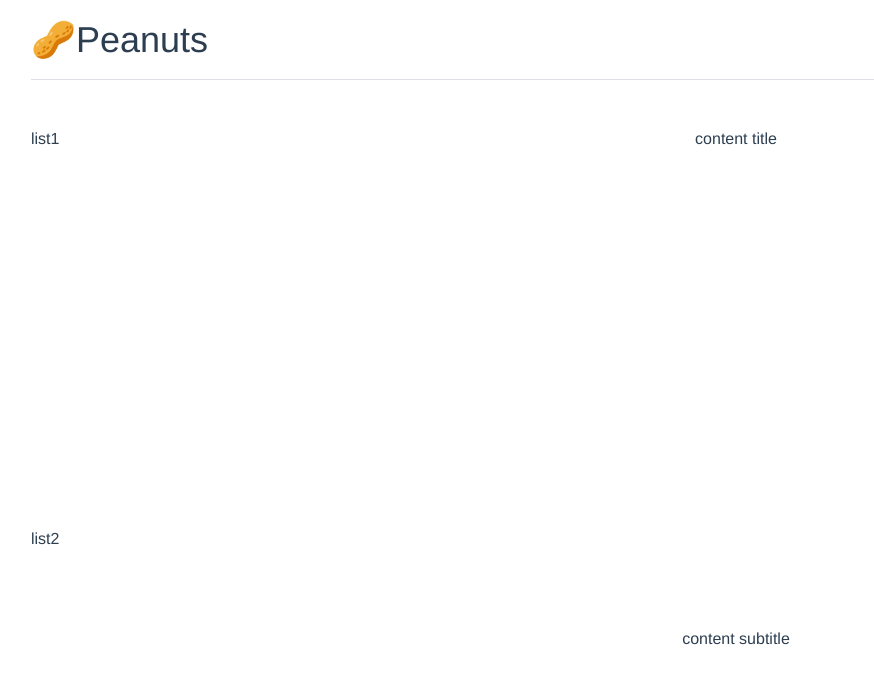
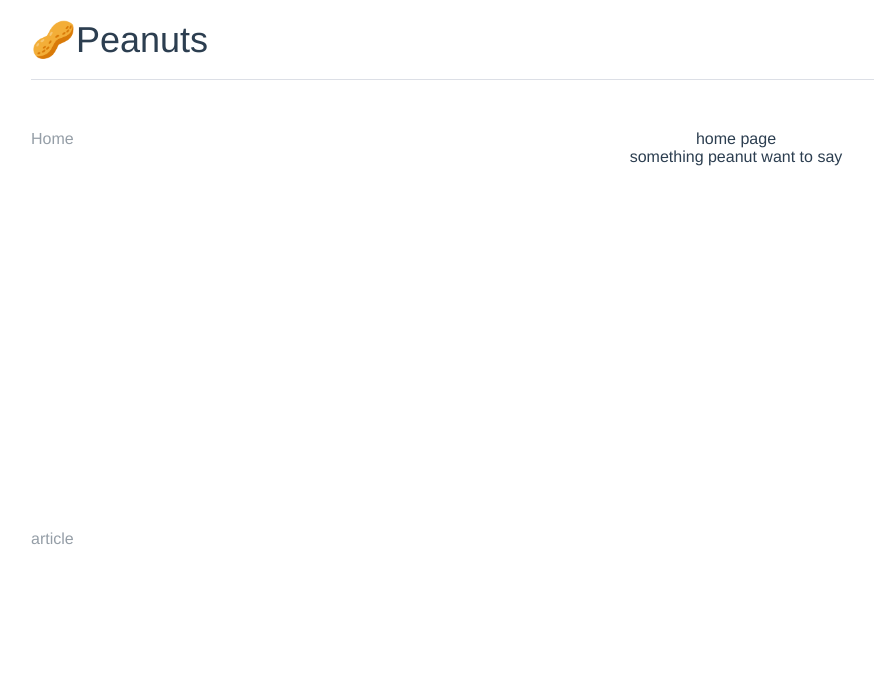
Before and after one commit to Zhou1eezZZ/peanut-world, a Vue app: page / in a window 1280 px wide. Shown: the top 684 px of the page, without its empty margins (39-913 px from the left). Built offline with nearby package versions, Linux system fonts and the light colour scheme.

Commit message:
add vue router

```diff
--- a/package.json
+++ b/package.json
@@ -10,7 +10,8 @@
   "dependencies": {
     "core-js": "^2.6.5",
     "element-ui": "^2.10.1",
-    "vue": "^2.6.10"
+    "vue": "^2.6.10",
+    "vue-router": "^3.0.7"
   },
   "devDependencies": {
     "@vue/cli-plugin-babel": "^3.8.0",
--- a/public/index.html
+++ b/public/index.html
@@ -4,7 +4,7 @@
     <meta charset="utf-8">
     <meta http-equiv="X-UA-Compatible" content="IE=edge">
     <meta name="viewport" content="width=device-width,initial-scale=1.0">
-    <link rel="icon" href="<%= BASE_URL %>favicon.ico">
+    <link rel="icon" href="<%= BASE_URL %>peanut.png">
     <title>peanut-world</title>
   </head>
   <body>
--- a/src/App.vue
+++ b/src/App.vue
@@ -7,8 +7,18 @@
           <el-scrollbar class="page-content-nav">
             <div class="page-content-nav-container">
               <ul>
-                <li>list1</li>
-                <li>list2</li>
+                <router-link
+                  to="/"
+                  tag="li"
+                >
+                  Home
+                </router-link>
+                <router-link
+                  to="/article"
+                  tag="li"
+                >
+                  article
+                </router-link>
                 <li>list3</li>
                 <li>list4</li>
                 <li>list5</li>
@@ -17,9 +27,7 @@
           </el-scrollbar>
           <div class="page-content-container">
             <section class="main-content">
-              <h2>content title</h2>
-              <h3>content subtitle</h3>
-              <p>content details</p>
+              <router-view />
             </section>
           </div>
         </div>
@@ -73,8 +81,19 @@ export default {
             padding-bottom: 50px;
             padding-right: 0;
             text-align: left;
+            ul{
+              transition: opacity .3s;
+              opacity: 0.5;
+              &:hover{
+                opacity: 1;
+              }
+            }
             ul li{
               height: 400px;
+              cursor: pointer;
+              &:hover{
+                background-color: aliceblue;
+              }
             }
           }
         }
@@ -84,7 +103,7 @@ export default {
           box-sizing: border-box;
           .main-content{
             padding-top: 50px;
-            h2,h3,p{
+            h1,h2,h3,p{
               height: 500px;
             }
           }
--- /dev/null
+++ b/src/components/Article.vue
@@ -0,0 +1,20 @@
+<template>
+  <div>
+    <h1>article page</h1>
+    <p>something articles</p>
+  </div>
+</template>
+
+<script>
+export default {
+  data() {
+    return {
+
+    }
+  }
+}
+</script>
+
+<style lang="scss" scoped>
+
+</style>
--- /dev/null
+++ b/src/components/Home.vue
@@ -0,0 +1,20 @@
+<template>
+  <div>
+    <h1>home page</h1>
+    <p>something peanut want to say</p>
+  </div>
+</template>
+
+<script>
+export default {
+  data() {
+    return {
+
+    }
+  }
+}
+</script>
+
+<style lang="scss" scoped>
+
+</style>
--- a/src/main.js
+++ b/src/main.js
@@ -1,5 +1,6 @@
 import Vue from 'vue'
 import ElementUI from 'element-ui'
+import router from './router'
 import './styles/reset.scss'
 import 'element-ui/lib/theme-chalk/index.css'
 import App from './App.vue'
@@ -8,6 +9,15 @@ Vue.config.productionTip = false
 
 Vue.use(ElementUI)
 
+router.beforeEach((to, from, next) => {
+  next()
+})
+
+router.afterEach(to => {
+  window.scrollTo(0, 0)
+})
+
 new Vue({
+  router,
   render: h => h(App)
 }).$mount('#app')
--- /dev/null
+++ b/src/router/index.js
@@ -0,0 +1,19 @@
+import Vue from 'vue'
+import Router from 'vue-router'
+
+Vue.use(Router)
+
+export default new Router({
+  routes: [
+    {
+      path: '/',
+      name: 'home',
+      component: resolve => require(['@/components/Home.vue'], resolve)
+    },
+    {
+      path: '/article',
+      name: 'article',
+      component: resolve => require(['@/components/Article.vue'], resolve)
+    }
+  ]
+})
```
Also changed, not shown: src/components/nav.vue (+6 -8 lines), public/peanut.png (added), 1 other file (tests, documents, lock files or other folders).
